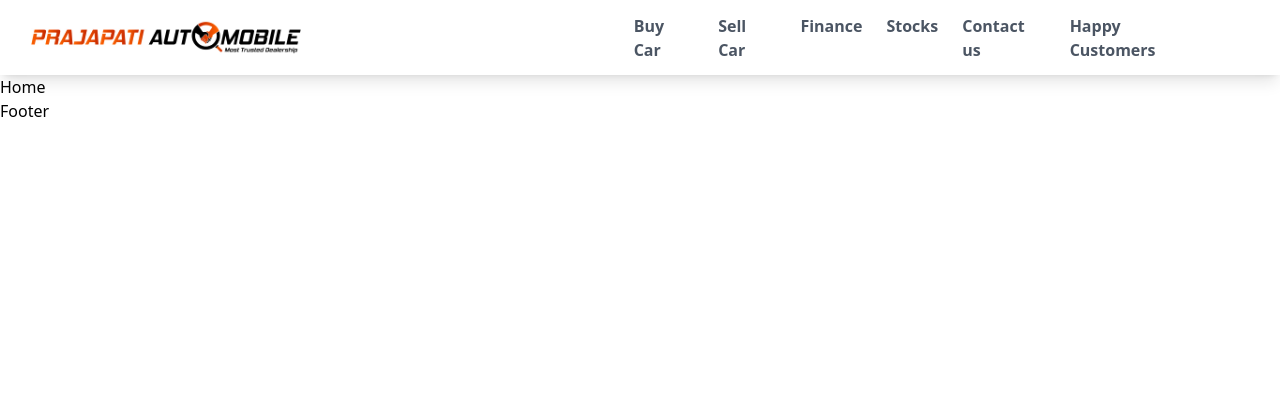
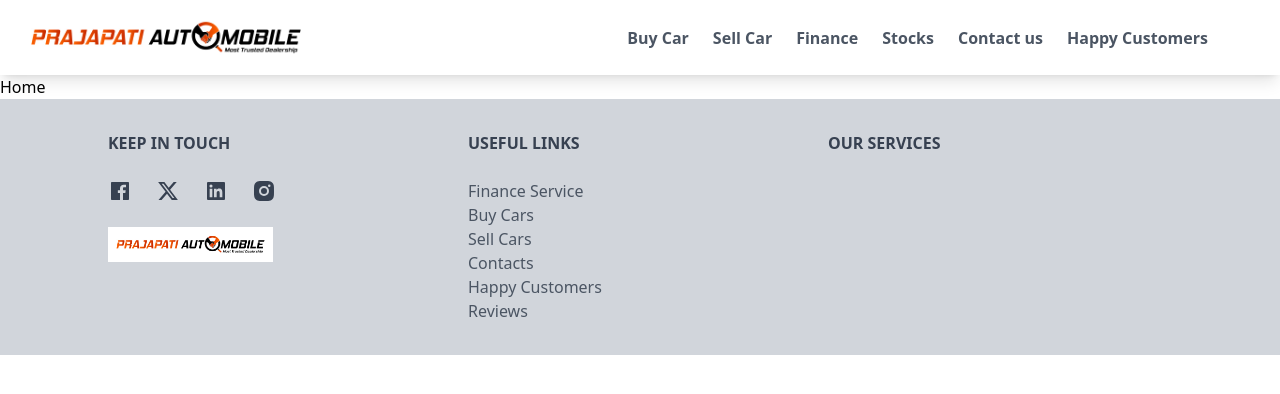
Before and after one commit to codervinod123/prajapati-automobiles, a React (Create React App) app: page / in a window 1280 px wide. Shown: the top 394 px of the page. Built offline with nearby package versions, Linux system fonts and the light colour scheme; some icons are missing.

Commit message:
footer added

```diff
--- a/src/components/Card.js
+++ b/src/components/Card.js
@@ -8,7 +8,7 @@ const Card = ({ data }) => {
 
 
   return  (
-     <div className='shadow-sm rounded-t-md cursor-pointer'>
+     <div className='shadow-sm rounded-t-md cursor-pointer border'>
         <div className=''>
           <img className='bg-gray-400 rounded-t-md' src={data.without_bg_image.file.absurl} alt="" />
         </div>
@@ -34,9 +34,9 @@ const Card = ({ data }) => {
             <span className='text-[12px] flex items-center'><LiaRupeeSignSolid/>From {data.emi}/Month</span>
           </h3>
 
-          <div className='h-[1px] bg-gray-400 w-full'></div>
+          <div className='h-[0.5px] bg-gray-300 w-full'></div>
 
-          <h4 className='flex text-[14px] items-center  text-purple-950'><span><CiHeart size={"1.2rem"} /></span>{data.shortlist_count} Shortlisted this car</h4>
+          <h4 className='flex text-[14px] items-center  text-purple-950 pb-2'><span><CiHeart size={"1.2rem"} /></span>{data.shortlist_count} Shortlisted this car</h4>
 
         </div>
 
--- a/src/components/Footer.js
+++ b/src/components/Footer.js
@@ -1,10 +1,61 @@
 import React from 'react'
+import { IoLogoFacebook } from "react-icons/io";
+import { BiLogoLinkedinSquare } from "react-icons/bi";
+import { RiInstagramFill } from "react-icons/ri";
+import { RiTwitterXFill } from "react-icons/ri";
+import Logo from "../assets/logo.jpg"
 
 const Footer = () => {
   return (
-    <div>
-       Footer
+    <div className='bg-gray-300 py-8'>
+    <div className='w-full max-w-[1080px] grid grid-cols-3 mx-auto '>
 
+          <div className='px-2 w-full'>
+              <h1 className='font-bold text-gray-700 pb-6'>KEEP IN TOUCH</h1>
+              <div className=''>
+                  <ul className='flex gap-x-6'>
+                      <li>
+                        <IoLogoFacebook size={"1.5rem"} className='text-gray-700'/>
+                      </li>
+                      <li>
+                         <RiTwitterXFill size={"1.5rem"}  className='text-gray-700'/>
+                      </li>
+                      <li>
+                         <BiLogoLinkedinSquare size={"1.5rem"}  className='text-gray-700'/>
+                      </li>
+                      <li>
+                         <RiInstagramFill size={"1.5rem"}  className='text-gray-700'/>
+                      </li>
+                  </ul>
+              </div>
+              <div className='py-6'>
+                   <img className='w-[165px]' src={Logo}  alt="logo" />
+              </div>
+          </div>
+
+          <div className='px-2 w-full'>
+              <h1 className='font-bold text-gray-700 pb-6'>USEFUL LINKS</h1>
+              <div className=''>
+                   <ul className='text-gray-600 '>
+                      <li className='cursor-pointer hover:text-gray-900 transition-all duration-300 w-fit'>Finance Service</li>
+                      <li className='cursor-pointer hover:text-gray-900 transition-all duration-300 w-fit'>Buy Cars</li>
+                      <li className='cursor-pointer hover:text-gray-900 transition-all duration-300 w-fit'>Sell Cars</li>
+                      <li className='cursor-pointer hover:text-gray-900 transition-all duration-300 w-fit'>Contacts</li>
+                      <li className='cursor-pointer hover:text-gray-900 transition-all duration-300 w-fit'>Happy Customers</li>
+                      <li className='cursor-pointer hover:text-gray-900 transition-all duration-300 w-fit'>Reviews</li>
+                   </ul>
+              </div>
+          </div>
+
+          <div className='px-2 w-full'>
+              <h1 className='font-bold text-gray-700 pb-6'>OUR SERVICES</h1>
+              <div className=''>
+
+              </div>
+          </div>
+
+
+          </div>
     </div>
   )
 }
--- a/src/components/Header.js
+++ b/src/components/Header.js
@@ -9,8 +9,8 @@ const Header = () => {
     <nav>
       <div className='flex justify-between items-center bg-white px-4 py-2 h-[4.7rem] shadow-lg'>
 
-        <div className='flex items-center justify-between w-[50%]'>
-          <div>
+        <div className='flex items-center justify-between w-[40%]'>
+          <div className='cursor-pointer'>
             <img width={"300px"} src={logo} alt="logo" title='logo' />
           </div>
 
@@ -31,10 +31,16 @@ const Header = () => {
             <ul className='flex gap-6 font-bold text-gray-600'>
               <li>Buy Car</li>
               <li>Sell Car</li>
-              <li>Finance</li>
+              <li>
+                Finance
+                {/* <Link to="/finance">Finance</Link> */}
+              </li>
               <li>Stocks</li>
               <li>Contact us</li>
               <li>Happy Customers</li>
+
+
+
             </ul>
           </div>
 
```
